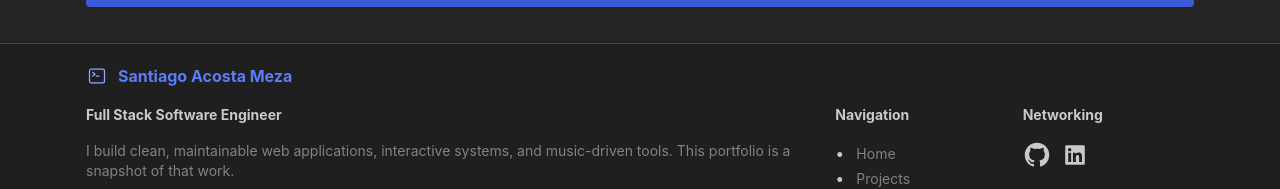
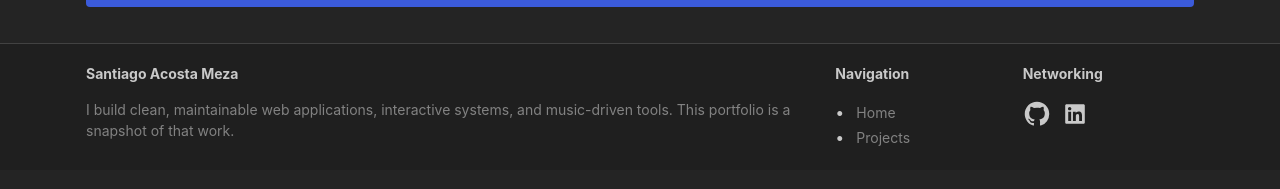
Before and after one commit to saacostam/saacostam.github.io, a React (Vite) app: page / in a window 1280 px wide. Shown: the part 477-666 px from the top of the page. Built offline with nearby package versions, Linux system fonts and the light colour scheme; no server answers.

Commit message:
feat(app-layout): clean-up footer content

```diff
--- a/src/shared/layout/ui/footer.tsx
+++ b/src/shared/layout/ui/footer.tsx
@@ -4,7 +4,6 @@ import {
 	Box,
 	Container,
 	Divider,
-	Flex,
 	Grid,
 	GridCol,
 	Group,
@@ -12,14 +11,12 @@ import {
 	ListItem,
 	Space,
 	Text,
-	ThemeIcon,
 } from "@mantine/core";
 import { useMemo } from "react";
 import { Link } from "react-router";
 import { NETWORKING_LINKS } from "@/features/networking/app";
 import { useAdapters } from "@/shared/adapters/core/app";
 import { IThemeVariant } from "@/shared/adapters/theme/domain";
-import { CommandLineIcon } from "@/shared/icons";
 import { genRoute, RouteName } from "@/shared/router/app";
 
 const NAV_LINKS = [
@@ -67,19 +64,10 @@ export function Footer() {
 				p="lg"
 			>
 				<Container size="lg" mx="auto">
-					<Flex align="center" direction="row" gap="xs">
-						<ThemeIcon p="0" size="sm" variant="transparent">
-							<CommandLineIcon />
-						</ThemeIcon>
-						<Text c="var(--mantine-primary-color-5)" fw="bold" size="md">
-							Santiago Acosta Meza
-						</Text>
-					</Flex>
-					<Space h="md" />
 					<Grid gutter="md">
 						<GridCol span={{ base: 12, md: 8 }}>
 							<Text fw="bold" size="sm">
-								Full Stack Software Engineer
+								Santiago Acosta Meza
 							</Text>
 							<Space h="md" />
 							<Text c="dimmed" size="sm">
```
